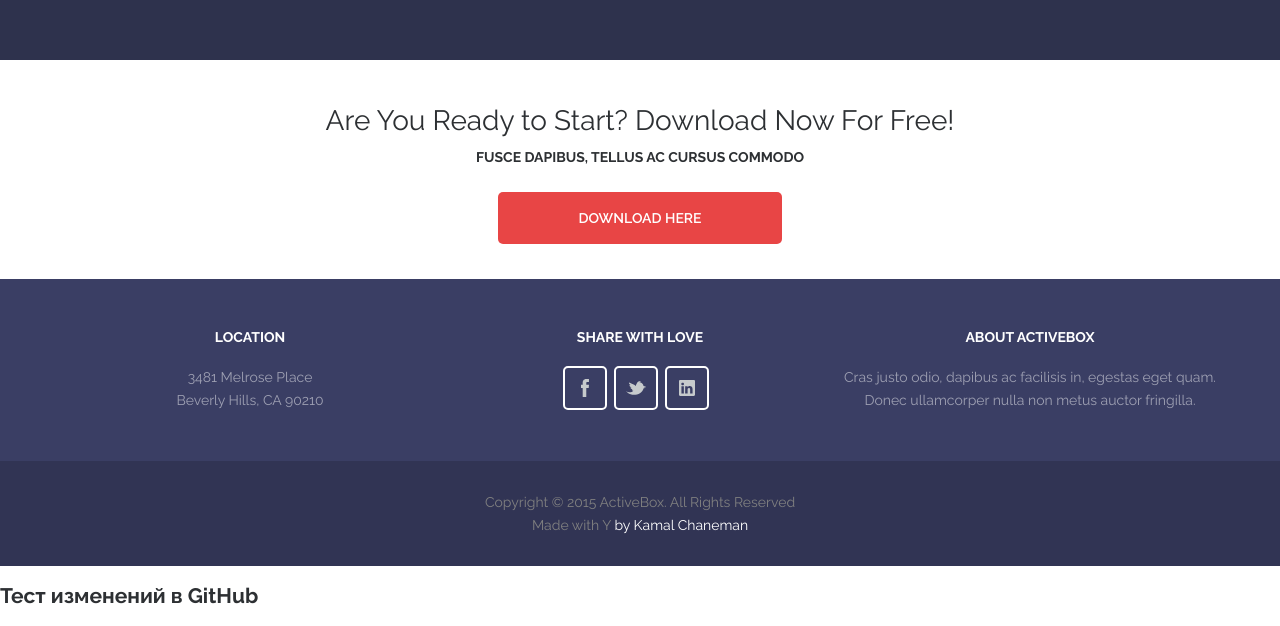
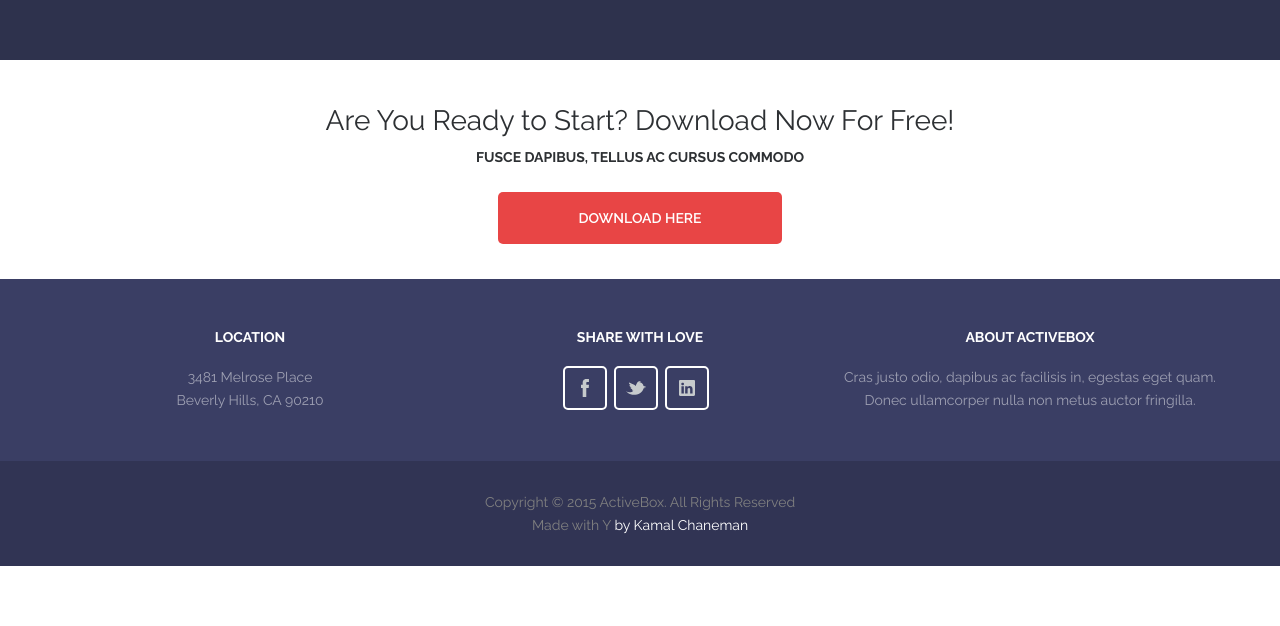
Before and after one commit to chiga18/ActiveBox, a plain HTML site: page index.html in a window 1280 px wide. Shown: the part 3128-3754 px from the top of the page. After the commit the page ends 3694 px from the top, so only its background shows below. Drawn offline with nearby package versions, Linux system fonts and the light colour scheme.

Commit message:
Исходное состояние

```diff
--- a/index.html
+++ b/index.html
@@ -427,10 +427,6 @@
             Made with Y <span>by Kamal Chaneman</span>
         </div>
     </footer>
-
-
-
-    <h2>Тест изменений в GitHub</h2>
     <script src="js/jquery.js"></script>
     <script src="js/common.js"></script>
 </body>
```
